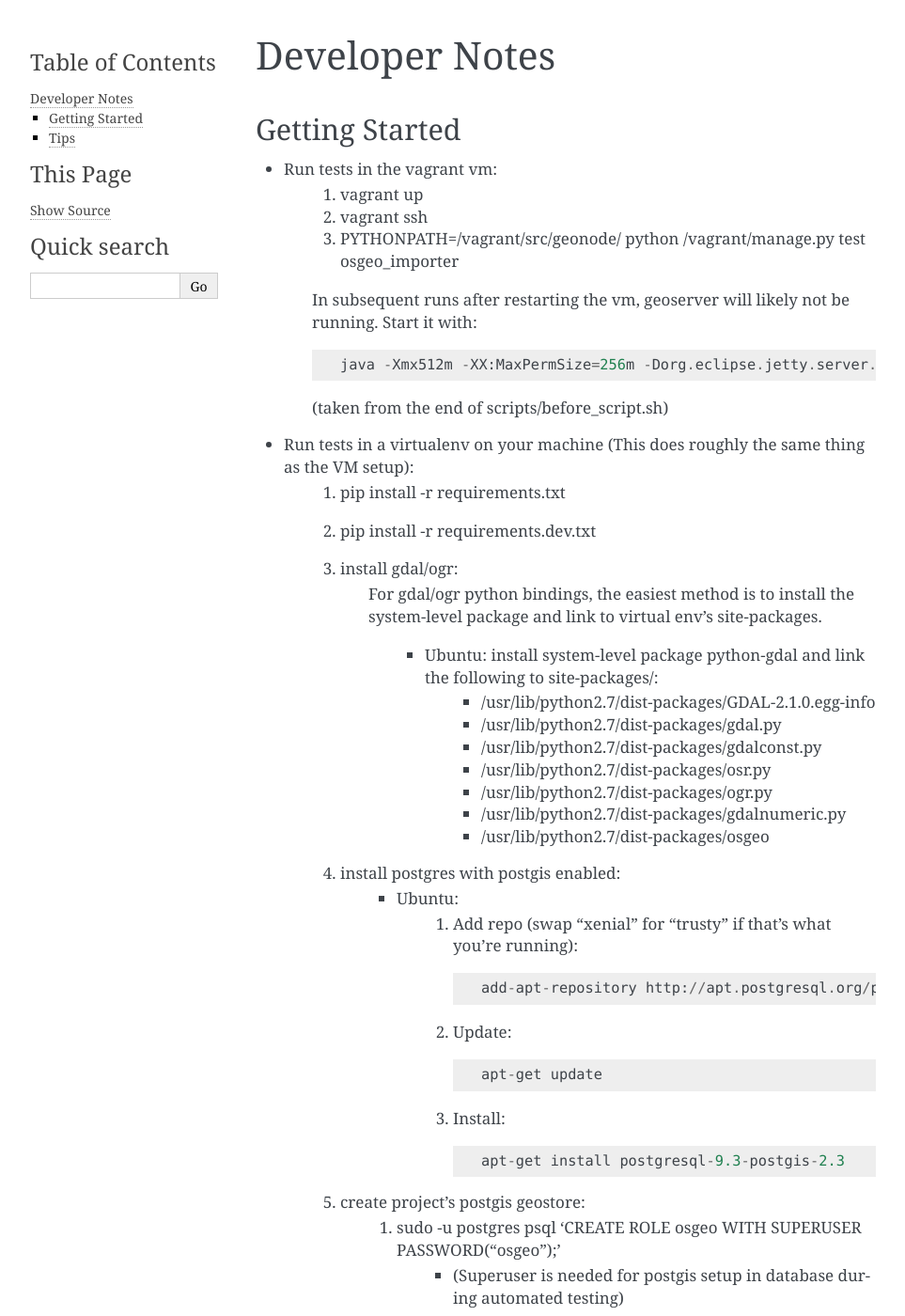
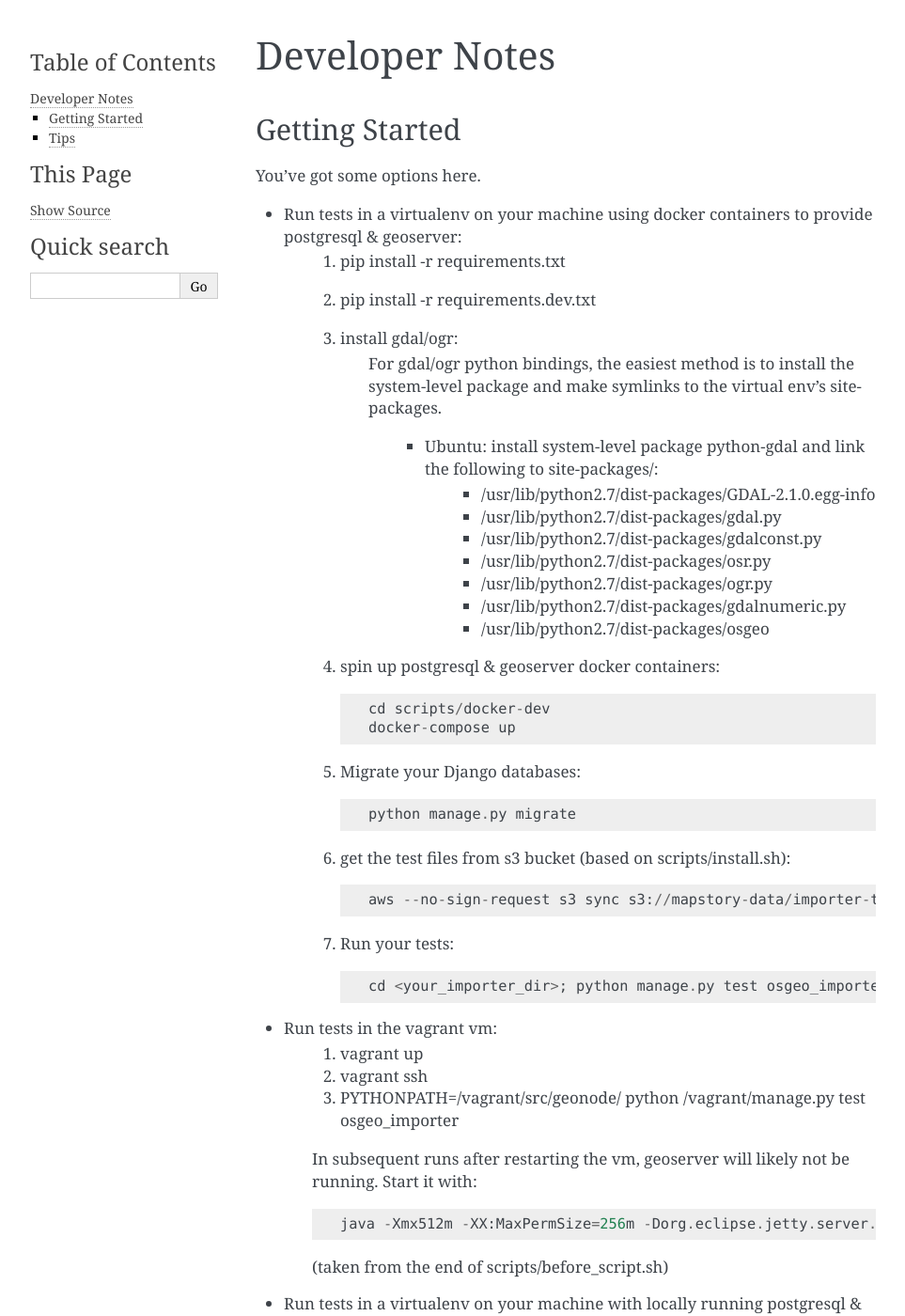
Before and after one commit to GeoNode/django-osgeo-importer, a Sphinx documentation site: the page built from docs/developer_notes.rst, in a window 1280 px wide and 1400 px high. Shown: the whole window at 94% size, without its empty margins (148-1111 px from the left). Built offline with Sphinx 7.4.7, drawn with Linux system fonts in a browser that asks for light colours; some of the changed text lies outside the part shown.

Commit message:
Update developer notes with section using docker to provide postgis & geoserver.

```diff
--- a/docs/developer_notes.rst
+++ b/docs/developer_notes.rst
@@ -3,6 +3,39 @@ Developer Notes
 
 Getting Started
 ---------------
+You've got some options here.
+
+* Run tests in a virtualenv on your machine using docker containers to provide postgresql & geoserver:
+    #. pip install -r requirements.txt
+    #. pip install -r requirements.dev.txt
+    #. install gdal/ogr:
+        For gdal/ogr python bindings, the easiest method is to install the system-level package
+        and make symlinks to the virtual env's site-packages.
+            * Ubuntu: install system-level package python-gdal and link the following to site-packages/:
+                *  /usr/lib/python2.7/dist-packages/GDAL-2.1.0.egg-info
+                *  /usr/lib/python2.7/dist-packages/gdal.py
+                *  /usr/lib/python2.7/dist-packages/gdalconst.py
+                *  /usr/lib/python2.7/dist-packages/osr.py
+                *  /usr/lib/python2.7/dist-packages/ogr.py
+                *  /usr/lib/python2.7/dist-packages/gdalnumeric.py
+                *  /usr/lib/python2.7/dist-packages/osgeo
+    #. spin up postgresql & geoserver docker containers::
+
+        cd scripts/docker-dev
+        docker-compose up
+
+    #. Migrate your Django databases::
+
+        python manage.py migrate
+
+    #. get the test files from s3 bucket (based on scripts/install.sh)::
+
+        aws --no-sign-request s3 sync s3://mapstory-data/importer-test-files/ importer-test-files
+
+    #. Run your tests::
+
+        cd <your_importer_dir>; python manage.py test osgeo_importer
+
 * Run tests in the vagrant vm:
     #. vagrant up
     #. vagrant ssh
@@ -15,20 +48,10 @@ Getting Started
 
     (taken from the end of scripts/before_script.sh)
 
-* Run tests in a virtualenv on your machine (This does roughly the same thing as the VM setup):
-    #. pip install -r requirements.txt
-    #. pip install -r requirements.dev.txt
-    #. install gdal/ogr:
-        For gdal/ogr python bindings, the easiest method is to install the system-level package
-        and link to virtual env's site-packages.
-            * Ubuntu: install system-level package python-gdal and link the following to site-packages/:
-                *  /usr/lib/python2.7/dist-packages/GDAL-2.1.0.egg-info
-                *  /usr/lib/python2.7/dist-packages/gdal.py
-                *  /usr/lib/python2.7/dist-packages/gdalconst.py
-                *  /usr/lib/python2.7/dist-packages/osr.py
-                *  /usr/lib/python2.7/dist-packages/ogr.py
-                *  /usr/lib/python2.7/dist-packages/gdalnumeric.py
-                *  /usr/lib/python2.7/dist-packages/osgeo
+* Run tests in a virtualenv on your machine with locally running postgresql & geoserver:
+    Replace step "spin up postgresql & geoserver docker containers" in the section using docker to provide
+    postgresql & geoserver above with:
+
     #. install postgres with postgis enabled:
         * Ubuntu:
             #. Add repo (swap "xenial" for "trusty" if that's what you're running)::
@@ -55,24 +78,10 @@ Getting Started
         wget -N http://ares.boundlessgeo.com/geoserver/2.9.2/geoserver-2.9.2-latest-war.zip
         wget -N http://build.geonode.org/geoserver/latest/geoserver.war
 
-    (The travis/vagrant vm setup is using earlier versions, should that be upgraded or these downgraded?)
-
-    #. get the test files from s3 bucket (based on scripts/install.sh)::
-
-        aws --no-sign-request s3 sync s3://mapstory-data/importer-test-files/ importer-test-files
-
     #. Start PostgreSQL & Geoserver::
 
         sudo systemctl start postgresql
         cd <your_geoserver_dir>; java -Xmx512m -XX:MaxPermSize=256m -Dorg.eclipse.jetty.server.webapp.parentLoaderPriority=true -jar jetty-runner-9.3.9.v20161208.jar --path /geoserver geoserver.war
-
-    #. Migrate your Django databases::
-
-        python manage.py migrate
-
-    #. Run your tests::
-
-        cd <your_importer_dir>; python manage.py test osgeo_importer
 
 Tips
 ----
```
Also changed, not shown: other parts of docs/developer_notes.rst (+1 -1 lines).
